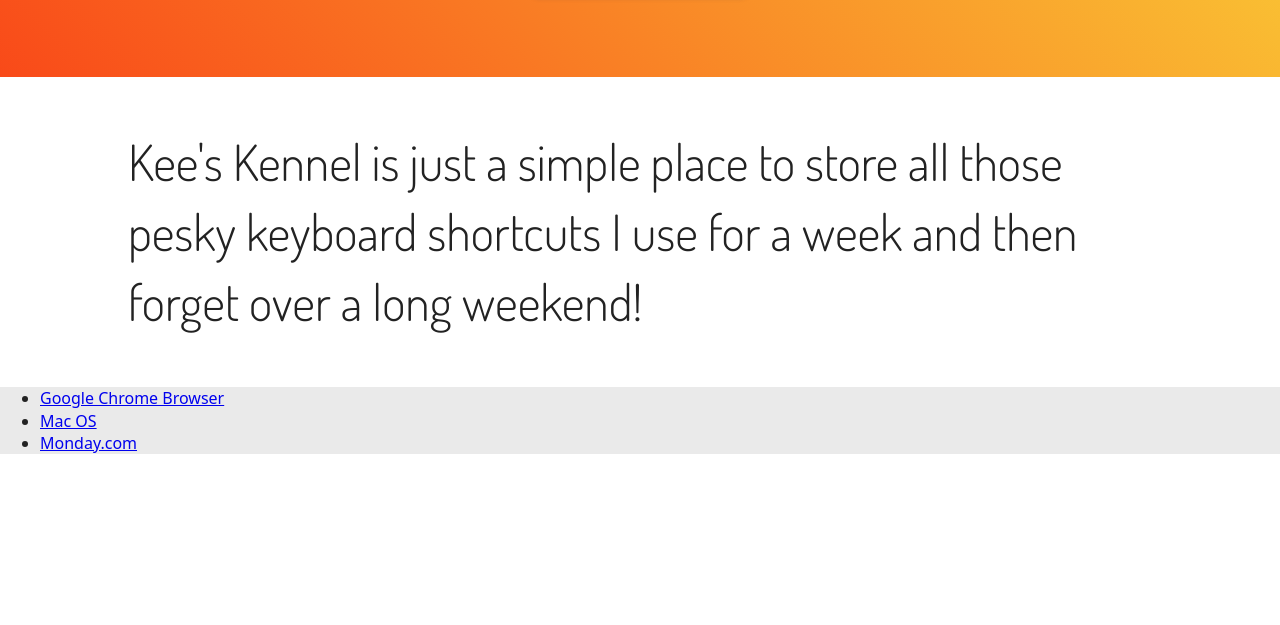
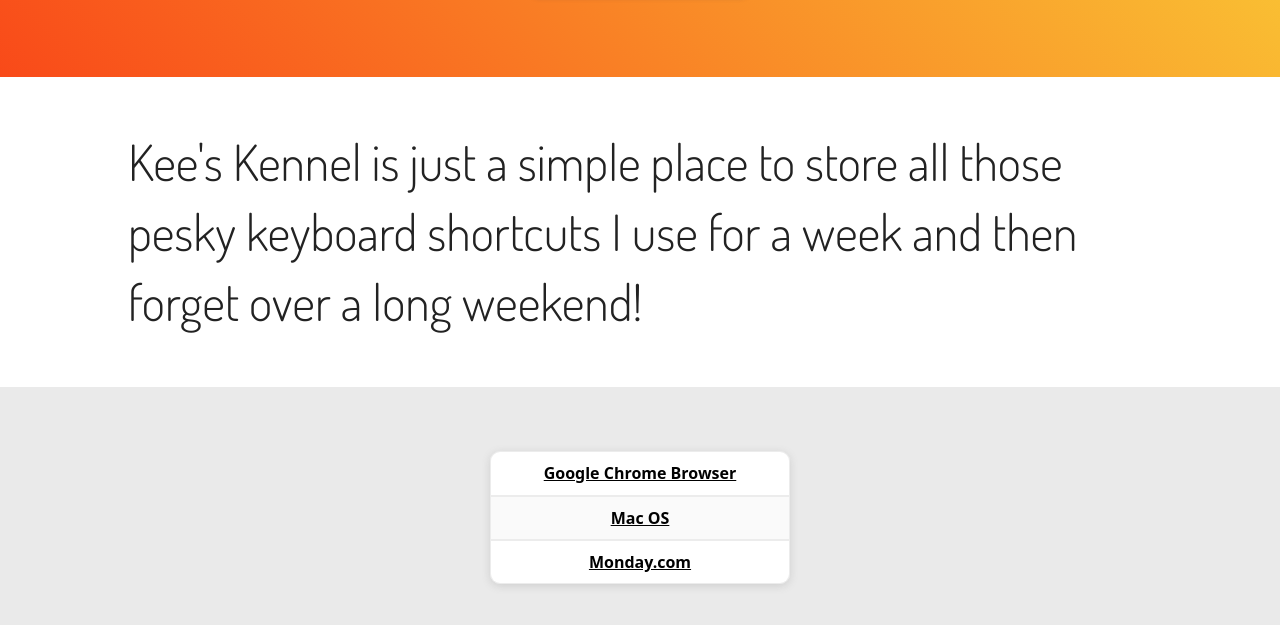
Before and after one commit to mrmorgansteele/kee-kennel, an Eleventy site: page index.md in a window 1280 px wide. Shown: the part 307-932 px from the top of the page. Before the commit the page ends 800 px from the top, so only its background shows below. Built offline with nearby package versions, Linux system fonts and the light colour scheme; Eleventy itself is replaced by a stand-in of ours; files that its build step writes are made by us from their sources; what @11tyrocks/eleventy-plugin-sass-lightningcss would draw is missing.

Commit message:
Update homepage menu style

```diff
--- a/_assets/css/scss/homepage/_menu.scss
+++ b/_assets/css/scss/homepage/_menu.scss
@@ -1,5 +1,37 @@
 @use '../base/_variables' as *;
 
 .homepage__menu {
+  padding: 4rem 0;
   background-color: $lit_grey;
+
+  ul {
+    width: 90%;
+    max-width: 300px;
+    margin: 0 auto;
+    padding: 0;
+    list-style-type: none;
+    text-align: center;
+    border: 1px solid #ececec;
+    box-shadow: rgba(99, 99, 99, 0.2) 0px 2px 8px 0px;
+    border-radius: .625rem;
+    overflow: hidden;
+  }
+  li {
+    font-size: 1rem;
+    border-bottom: 2px solid #ececec;
+    background-color: #fff;
+  }
+  li:last-child {
+    border: 0;
+  }
+  li:nth-child(even) {
+    background-color: #fafafa;
+  }
+
+  a {
+    display: block;
+    padding: .625rem;
+    font-weight: bold;
+    color: $black;
+  }
 }
--- a/_assets/css/scss/tools/_shortcuts.scss
+++ b/_assets/css/scss/tools/_shortcuts.scss
@@ -2,14 +2,17 @@
 
 .tool h2 {
   width: 90%;
+  max-width: 900px;
   margin: 1rem auto .75rem;
 }
 .shortcut-block {
   width: 90%;
+  max-width: 900px;
   margin: 0 auto 1.125rem;
   border: 1px solid #ececec;
   box-shadow: rgba(99, 99, 99, 0.2) 0px 2px 8px 0px;
   border-radius: .625rem;
+  overflow: hidden;
 }
 .shortcut-block p {
   margin: 0;
@@ -20,13 +23,13 @@
   background-color: #ececec;
   text-transform: uppercase;
 }
-
 .shortcut-block__inner {
   display: flex;
   flex-direction: row;
   flex-wrap: nowrap;
   justify-content: flex-start;
   align-items: center;
+  column-gap: 1rem;
 
   border-bottom: 2px solid #ececec;
   padding: .625rem;
@@ -37,7 +40,6 @@
 .shortcut-block__inner:nth-child(odd) {
   background-color: #fafafa;
 }
-
 .shortcut-block__inner :first-child {
   flex: 2 2 60%;
   font-weight: bold;
```
Also changed, not shown: 1 other file.
